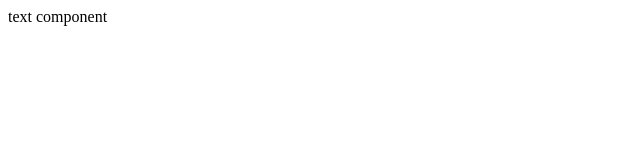
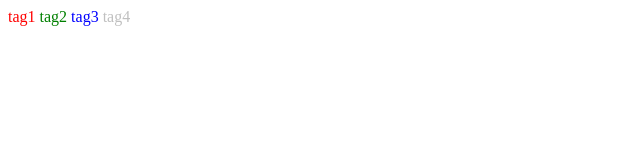
Before and after one commit to nasagaurav/react-l-topic3, a React (Create React App) app: page / in a window 1280 px wide. Shown: the top 160 px of the page, without its empty margins (0-640 px from the left). Built offline with nearby package versions, Linux system fonts and the light colour scheme.

Commit message:
Text component created with props and children

```diff
--- a/src/App.js
+++ b/src/App.js
@@ -1,11 +1,20 @@
 import React from 'react';
 
-function Text() {
-  return <font>text component</font>;
+function Text(props) {
+  // props matlab properties or attributes
+  console.log('props', props);
+  const color = props.color;
+  const children = props.children;
+  return <font color={color}>{children}</font>;
 }
 
 export default function App() {
-  return <div>
-    <Text/>
-  </div>;
+  return (
+    <div>
+      <Text color="red">tag1 </Text>
+      <Text color="green">tag2 </Text>
+      <Text color="blue">tag3 </Text>
+      <Text color="silver">tag4 </Text>
+    </div>
+  );
 }
```
